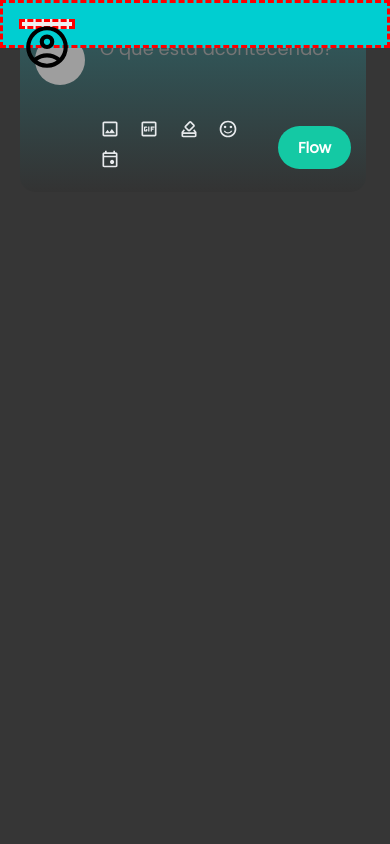
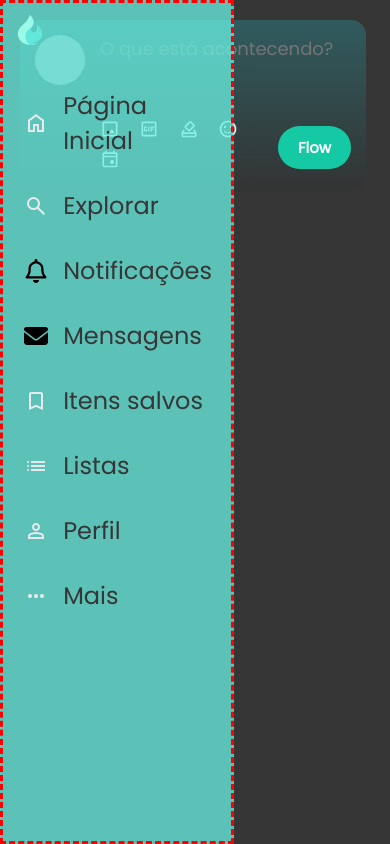
Before and after one commit to MrTom9te/rede_social, a PHP site: page /pages/app.html in a window 390 px wide. Run offline with PHP 8.4, Linux system fonts and the light colour scheme; grey boxes are pictures that could not be loaded.

Commit message:
ajustes de layout mobile

```diff
--- a/css/app.css
+++ b/css/app.css
@@ -314,7 +314,7 @@ body {
     }
     #mobile-header {
         background: #00ced1;
-        display: flex;
+        display: none;
         flex-direction: row-reverse;
         width: 100%;
         height: 3rem;
@@ -334,7 +334,7 @@ body {
     .user-icon img {
     }
     .menu {
-        display: none;
+        display: block;
         width: 60%;
         position: absolute;
         z-index: 1;
--- a/css/homepage.css
+++ b/css/homepage.css
@@ -27,12 +27,12 @@ body {
     display: flex;
     justify-content: space-between;
     align-items: center;
-    padding: 20px 10%; /* Alterado para usar porcentagem */
+    padding: 20px 3%; /* Alterado para usar porcentagem */
     background-color: rgba(106, 243, 229, 0.8);
     z-index: 1000;
 }
 .logo img {
-    height: 40px;
+    height: 100%;
 }
 .menu a {
     color: #363636;
--- a/css/style.css
+++ /dev/null
@@ -1,366 +0,0 @@
-/* Base styles */
-* {
-    font-family: "Poppins", sans-serif;
-    box-sizing: border-box;
-    margin: 0;
-    padding: 0;
-}
-
-body {
-    margin: 0;
-    padding: 0;
-    background-color: #363636;
-    color: #ffffff;
-    display: flex;
-}
-#mobile-header {
-    display: none;
-}
-.container {
-    display: flex;
-    width: 100%;
-    margin: 0 auto;
-    flex-grow: 1;
-}
-
-/* Header e Nav */
-.menu {
-    width: 26%;
-    height: 100vh;
-    background: #6af3e5bd;
-    position: sticky;
-    top: 0;
-    padding: 20px;
-    display: inline-flex;
-    flex-direction: column;
-    box-sizing: border-box;
-    justify-content: space-between;
-}
-
-.menu-options {
-    height: 90%;
-    justify-content: space-between;
-    display: flex;
-    flex-direction: column;
-}
-
-.nav-options {
-    height: 100%;
-}
-
-.logo {
-    margin-bottom: 20px;
-}
-
-.logo img {
-    width: 45px;
-    height: auto;
-}
-
-.user-icon img {
-    width: 50px;
-    height: 50px;
-    display: block;
-}
-
-.menu nav ul {
-    list-style-type: none;
-    padding: 0;
-}
-
-.menu nav ul li {
-    margin-bottom: 10px;
-}
-
-.menu nav ul li a {
-    color: #363636;
-    text-decoration: none;
-    font-size: 18px;
-    display: flex;
-    align-items: center;
-    padding: 10px;
-    border-radius: 9999px;
-    transition: background-color 0.2s;
-    font-size: 2rem;
-}
-
-.menu nav ul li a:hover {
-    background-color: rgba(255, 255, 255, 0.2);
-}
-
-.menu nav ul li a img {
-    width: 24px;
-    height: 24px;
-    margin-right: 15px;
-}
-
-.post-btn {
-    background-color: #14c9a4;
-    color: #fff;
-    border: none;
-    padding: 15px 0;
-    border-radius: 9999px;
-    font-size: 17px;
-    font-weight: bold;
-    cursor: pointer;
-    margin-top: 20px;
-}
-
-/* Main Content */
-#app-page {
-    display: flex;
-    flex-grow: 1;
-}
-
-#posts-page {
-    width: 50%;
-    flex-grow: 1;
-    border-left: 1px solid #6af3e5bd;
-    border-right: 1px solid #6af3e5bd;
-    padding: 20px;
-}
-
-.post-box {
-    display: flex;
-    padding: 15px;
-    background: linear-gradient(to bottom, #2e6c70b0, #333);
-    border-radius: 15px;
-    margin-bottom: 20px;
-}
-
-.chat-avatar {
-    width: 50px;
-    height: 50px;
-    border-radius: 50%;
-    margin-right: 15px;
-}
-
-.post-input {
-    flex-grow: 1;
-}
-
-.post-input textarea {
-    width: 100%;
-    background-color: transparent;
-    border: none;
-    color: #fff;
-    font-size: 18px;
-    outline: none;
-    resize: none;
-    height: 60px;
-}
-
-.post-actions {
-    display: flex;
-    justify-content: space-between;
-    align-items: center;
-    margin-top: 15px;
-}
-
-.post-attachments button {
-    background-color: transparent;
-    border: none;
-    color: #6af3e5;
-    font-size: 20px;
-    cursor: pointer;
-    margin-right: 15px;
-}
-
-.post-attachments button img {
-    width: 20px;
-    height: 20px;
-}
-
-.msg-submit {
-    background-color: #14c9a4;
-    color: #fff;
-    border: none;
-    padding: 10px 20px;
-    border-radius: 9999px;
-    font-size: 15px;
-    font-weight: bold;
-    cursor: pointer;
-}
-
-/* Posts */
-.post {
-    background: linear-gradient(to bottom, #2e6c70b0, #333);
-    padding: 15px;
-    border-radius: 15px;
-    margin-bottom: 20px;
-}
-
-#user-data {
-    display: flex;
-    align-items: center;
-    margin-bottom: 10px;
-}
-
-#user-data h3 {
-    font-size: 18px;
-    margin-right: 10px;
-    color: #ffffff;
-}
-
-.user-handler {
-    color: #6af3e5;
-    font-size: 14px;
-}
-
-.post-content p {
-    margin-bottom: 15px;
-}
-
-.post-image {
-    max-width: 100%;
-    border-radius: 15px;
-    margin-bottom: 15px;
-}
-
-.action-bar {
-    display: flex;
-    justify-content: space-around;
-}
-
-.action-bar button {
-    background: none;
-    border: none;
-    cursor: pointer;
-}
-
-.action-bar button img {
-    width: 20px;
-    height: 20px;
-    filter: invert(1);
-}
-
-/* Trending Section */
-#trending {
-    width: 40%;
-    padding: 20px;
-}
-
-.search-container {
-    position: relative;
-    margin-bottom: 20px;
-}
-
-#search-bar {
-    width: 100%;
-    background-color: #2e6c70b0;
-    border: 1px solid #6af3e5;
-    border-radius: 9999px;
-    padding: 12px 45px 12px 15px;
-    color: #fff;
-    font-size: 15px;
-    outline: none;
-}
-
-.search-button {
-    position: absolute;
-    right: 10px;
-    top: 50%;
-    transform: translateY(-50%);
-    background: none;
-    border: none;
-    cursor: pointer;
-}
-
-.search-button img {
-    width: 20px;
-    height: 20px;
-    filter: invert(1);
-}
-
-.trends,
-#main-cg {
-    background: linear-gradient(to bottom, #2e6c70b0, #333);
-    border-radius: 15px;
-    margin-top: 20px;
-    padding: 15px;
-}
-
-.trends h3,
-#main-cg h3 {
-    font-size: 20px;
-    margin-bottom: 15px;
-    color: #6af3e5;
-}
-
-/* Responsive Design */
-@media (max-width: 1200px) {
-    #trending {
-        display: none;
-    }
-}
-
-@media (max-width: 768px) {
-    .container {
-        flex-direction: column;
-    }
-
-    #mobile-header {
-        border: dashed red;
-        background: #00ced1;
-        display: flex;
-        padding: 1rem;
-        width: 100%;
-        height: 3rem;
-        position: fixed;
-        z-index: 1;
-    }
-    .user-icon {
-        height: 100%;
-        border: dashed red;
-        display: inline-block;
-        padding: 0;
-        margin: 0;
-    }
-    .menu {
-        width: 60%;
-        position: absolute;
-        left: -100%;
-        transition: left 0.3s ease-in-out;
-        z-index: 1;
-        padding: 0.7rem;
-    }
-
-    .menu-options {
-        display: none;
-        box-sizing: border-box;
-    }
-
-    .menu nav ul {
-        display: flex;
-        flex-direction: column;
-        align-items: flex-start;
-        padding: 0;
-    }
-
-    .menu nav ul li {
-        margin: 5px 0;
-        width: 100%;
-    }
-
-    .menu nav ul li a {
-        font-size: 24px;
-        display: inline-flex;
-        align-items: center;
-        padding: 10px;
-        border-radius: 8px;
-        transition: background-color 0.3s;
-    }
-
-    .menu nav ul li a:hover {
-        background-color: rgba(255, 255, 255, 0.1);
-    }
-
-    #app-page {
-        flex-direction: column;
-    }
-
-    #posts-page {
-        width: 99%;
-        border: none;
-    }
-}
--- a/index.html
+++ b/index.html
@@ -18,7 +18,7 @@
                 </div>
                 <div class="menu">
                     <a href="../pages/login.html">Login</a>
-                    <a href="#">Cadastro</a>
+                    <a href="pages/cadastro.html">Cadastro</a>
                 </div>
             </nav>
             <div class="hero-content">
--- a/pages/app.html
+++ b/pages/app.html
@@ -15,7 +15,7 @@
         <meta charset="UTF-8" />
         <meta name="viewport" content="width=device-width, initial-scale=1.0" />
         <title>Flow Waves</title>
-        <link rel="stylesheet" href="/css/style.css" />
+        <link rel="stylesheet" href="/css/app.css" />
         <script src="/js/script.js"></script>
     </head>
     <body>
```
